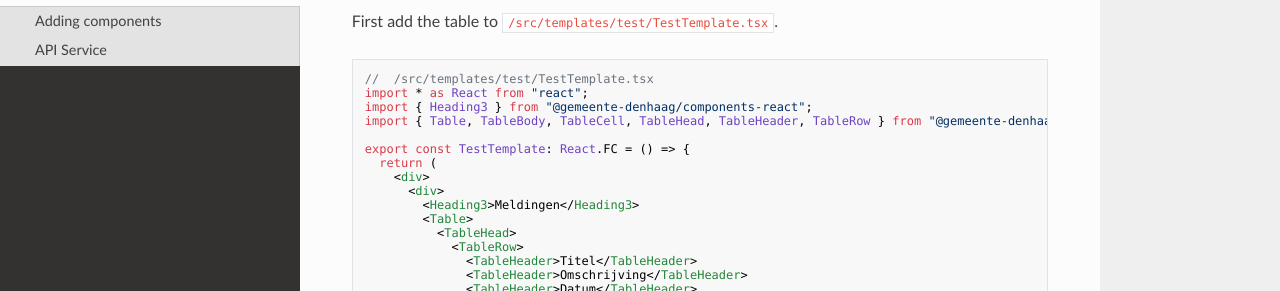
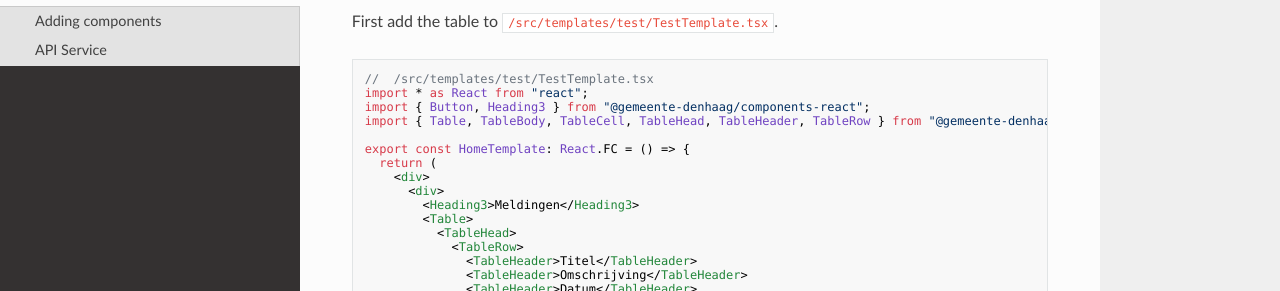
Before and after one commit to ConductionNL/skeleton-app, an MkDocs documentation site: the page built from docs/components.md, in a window 1280 px wide and 900 px high, scrolled down 383 px. Shown: the part 160-451 px from the top of the window. Built offline with MkDocs 1.6.1, drawn with Linux system fonts in a browser that asks for light colours; nearby versions of some CDN libraries.

Commit message:
For the demo changed to HomeTemplate

````diff
--- a/docs/components.md
+++ b/docs/components.md
@@ -21,10 +21,10 @@ First add the table to `/src/templates/test/TestTemplate.tsx`.
 ```Javascript
 //  /src/templates/test/TestTemplate.tsx
 import * as React from "react";
-import { Heading3 } from "@gemeente-denhaag/components-react";
+import { Button, Heading3 } from "@gemeente-denhaag/components-react";
 import { Table, TableBody, TableCell, TableHead, TableHeader, TableRow } from "@gemeente-denhaag/table";
 
-export const TestTemplate: React.FC = () => {
+export const HomeTemplate: React.FC = () => {
   return (
     <div>
       <div>
````
